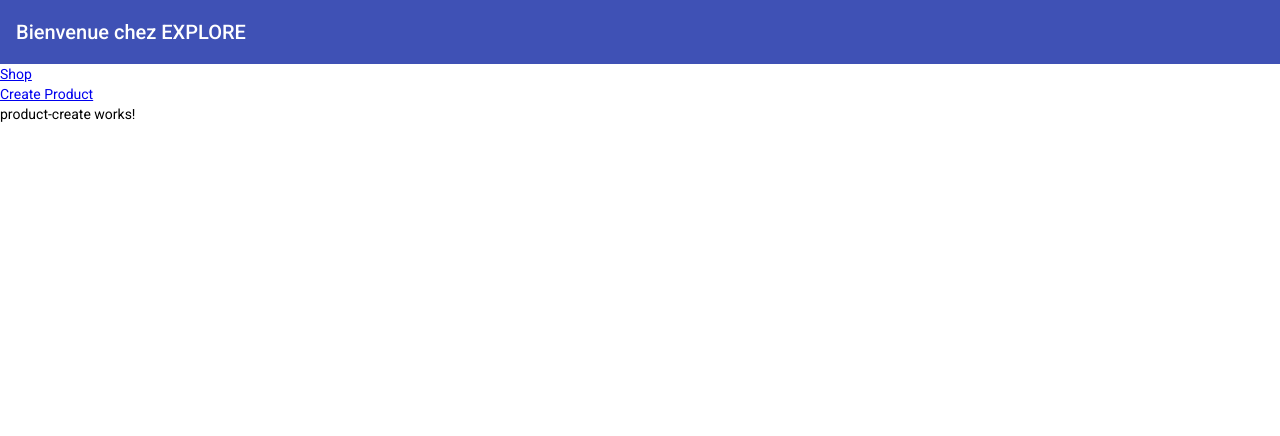
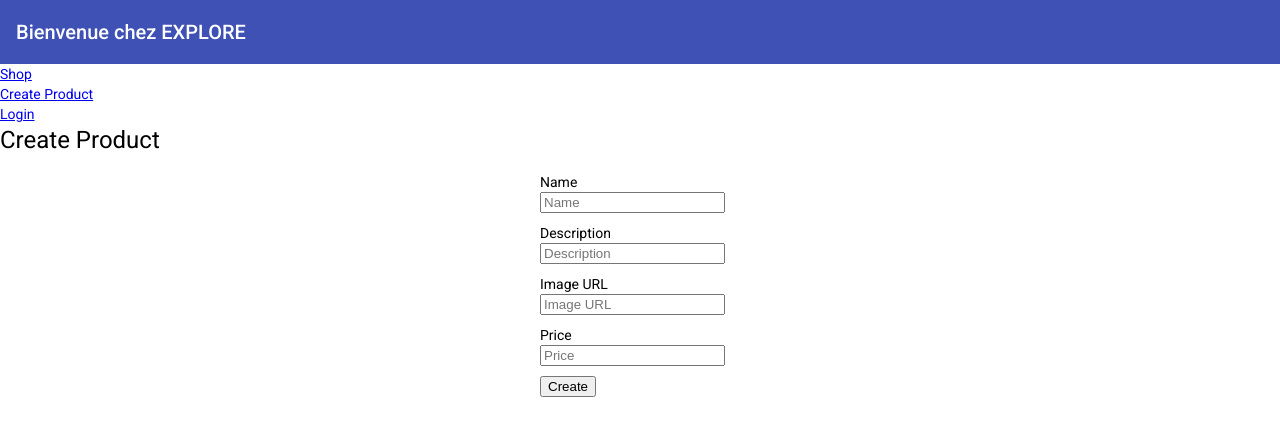
Before and after one commit to romsinge/formationexplore, an Angular app: page /product-create in a window 1280 px wide. Shown: the top 436 px of the page. Built offline with nearby package versions, Linux system fonts and the light colour scheme.

Commit message:
template driven form

```diff
--- a/src/app/app-routing.module.ts
+++ b/src/app/app-routing.module.ts
@@ -1,5 +1,6 @@
 import { NgModule } from '@angular/core';
 import { Routes, RouterModule } from '@angular/router';
+import { LoginComponent } from './components/login/login.component';
 import { ProductCreateComponent } from './components/product-create/product-create.component';
 import { ProductDetailsComponent } from './components/product-details/product-details.component';
 import { ShopComponent } from './components/shop/shop.component';
@@ -8,6 +9,10 @@ const ROUTES: Routes = [
   {
     path: '',
     component: ShopComponent,
+  },
+  {
+    path: 'login',
+    component: LoginComponent,
   },
   {
     path: 'product-details/:id',
--- a/src/app/app.component.html
+++ b/src/app/app.component.html
@@ -3,6 +3,7 @@
 </mat-toolbar>
 
 <a routerLink="/">Shop</a> <br />
-<a routerLink="/product-create">Create Product</a>
+<a routerLink="/product-create">Create Product</a><br />
+<a routerLink="/login">Login</a>
 
 <router-outlet></router-outlet>
--- a/src/app/app.module.ts
+++ b/src/app/app.module.ts
@@ -15,6 +15,7 @@ import { ProductCreateComponent } from './components/product-create/product-crea
 import { AppRoutingModule } from './app-routing.module';
 
 import { HttpClientModule } from '@angular/common/http';
+import { LoginComponent } from './components/login/login.component';
 
 @NgModule({
   declarations: [
@@ -26,6 +27,7 @@ import { HttpClientModule } from '@angular/common/http';
     ShopComponent,
     ProductDetailsComponent,
     ProductCreateComponent,
+    LoginComponent,
   ],
   imports: [
     BrowserModule,
--- /dev/null
+++ b/src/app/components/login/login.component.html
@@ -0,0 +1,36 @@
+<form #userForm="ngForm" (ngSubmit)="handleSubmit()">
+  <label>
+    Username
+    <input
+      type="text"
+      [ngModel]="user.username"
+      (ngModelChange)="user.username = $event"
+      name="username"
+      required
+      minlength="2"
+      #usernameInput="ngModel"
+    />
+    {{
+      usernameInput.touched && usernameInput.hasError("required")
+        ? "Ce champ est requis"
+        : ""
+    }}
+  </label>
+  <label>
+    Password
+    <input
+      type="password"
+      [(ngModel)]="user.password"
+      name="password"
+      required
+      #passwordInput="ngModel"
+    />
+    {{
+      passwordInput.touched && passwordInput.hasError("required")
+        ? "Ce champ est requis"
+        : ""
+    }}
+  </label>
+
+  <button type="submit" [disabled]="userForm.invalid">Login</button>
+</form>
--- /dev/null
+++ b/src/app/components/login/login.component.scss
@@ -0,0 +1,19 @@
+:host {
+  form {
+    max-width: 200px;
+    margin: auto;
+
+    &.ng-valid {
+      border: solid 1px green;
+    }
+
+    label {
+      display: block;
+      margin: 10px 0;
+
+      input.ng-invalid.ng-touched {
+        border: solid 2px red;
+      }
+    }
+  }
+}
--- /dev/null
+++ b/src/app/components/login/login.component.ts
@@ -0,0 +1,22 @@
+import { Component, OnInit } from '@angular/core';
+
+@Component({
+  selector: 'explore-login',
+  templateUrl: './login.component.html',
+  styleUrls: ['./login.component.scss'],
+})
+export class LoginComponent implements OnInit {
+  user = {
+    username: '',
+    password: '',
+  };
+
+  constructor() {}
+
+  ngOnInit(): void {}
+
+  handleSubmit() {
+    // LOGIN
+    console.log(this.user);
+  }
+}
--- a/src/app/components/product-create/product-create.component.html
+++ b/src/app/components/product-create/product-create.component.html
@@ -1 +1,22 @@
-<p>product-create works!</p>
+<h1>Create Product</h1>
+
+<form>
+  <label>
+    Name
+    <input type="text" placeholder="Name" />
+  </label>
+  <label>
+    Description
+    <input type="text" placeholder="Description" />
+  </label>
+  <label>
+    Image URL
+    <input type="text" placeholder="Image URL" />
+  </label>
+  <label>
+    Price
+    <input type="number" placeholder="Price" />
+  </label>
+
+  <button type="submit">Create</button>
+</form>
--- a/src/app/components/product-create/product-create.component.scss
+++ b/src/app/components/product-create/product-create.component.scss
@@ -0,0 +1,11 @@
+:host {
+  form {
+    max-width: 200px;
+    margin: auto;
+
+    label {
+      display: block;
+      margin: 10px 0;
+    }
+  }
+}
```
Also changed, not shown: 1 other file (tests, documents, lock files or other folders).
